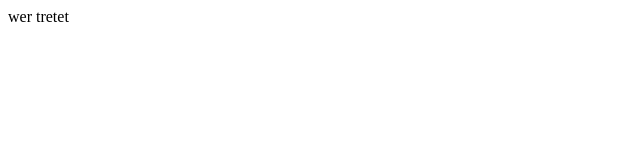
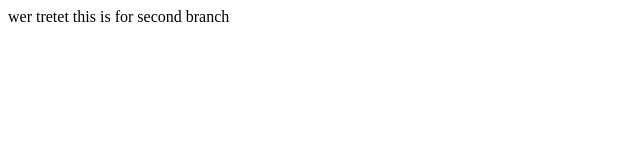
Before and after one commit to h3yy/hello-world, a plain HTML site: page index.html in a window 1280 px wide. Shown: the whole page, without its empty margins (0-640 px from the left). Drawn offline with Linux system fonts and the light colour scheme.

Commit message:
feature1 but use name next time

```diff
--- a/index.html
+++ b/index.html
@@ -6,5 +6,8 @@
 <body>
 wer
 tretet
+
+
+this is for second branch
 </body>
 </html>
```
